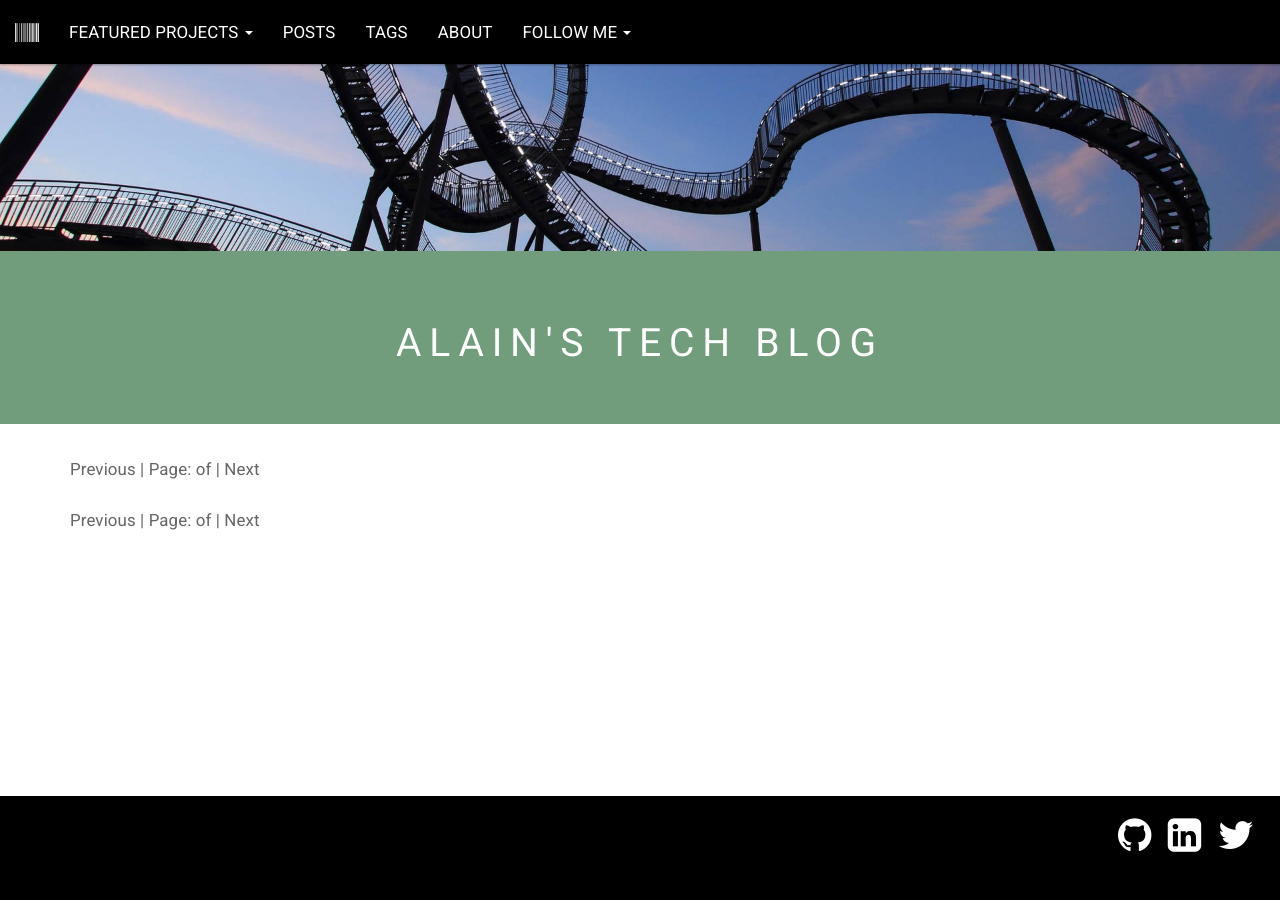
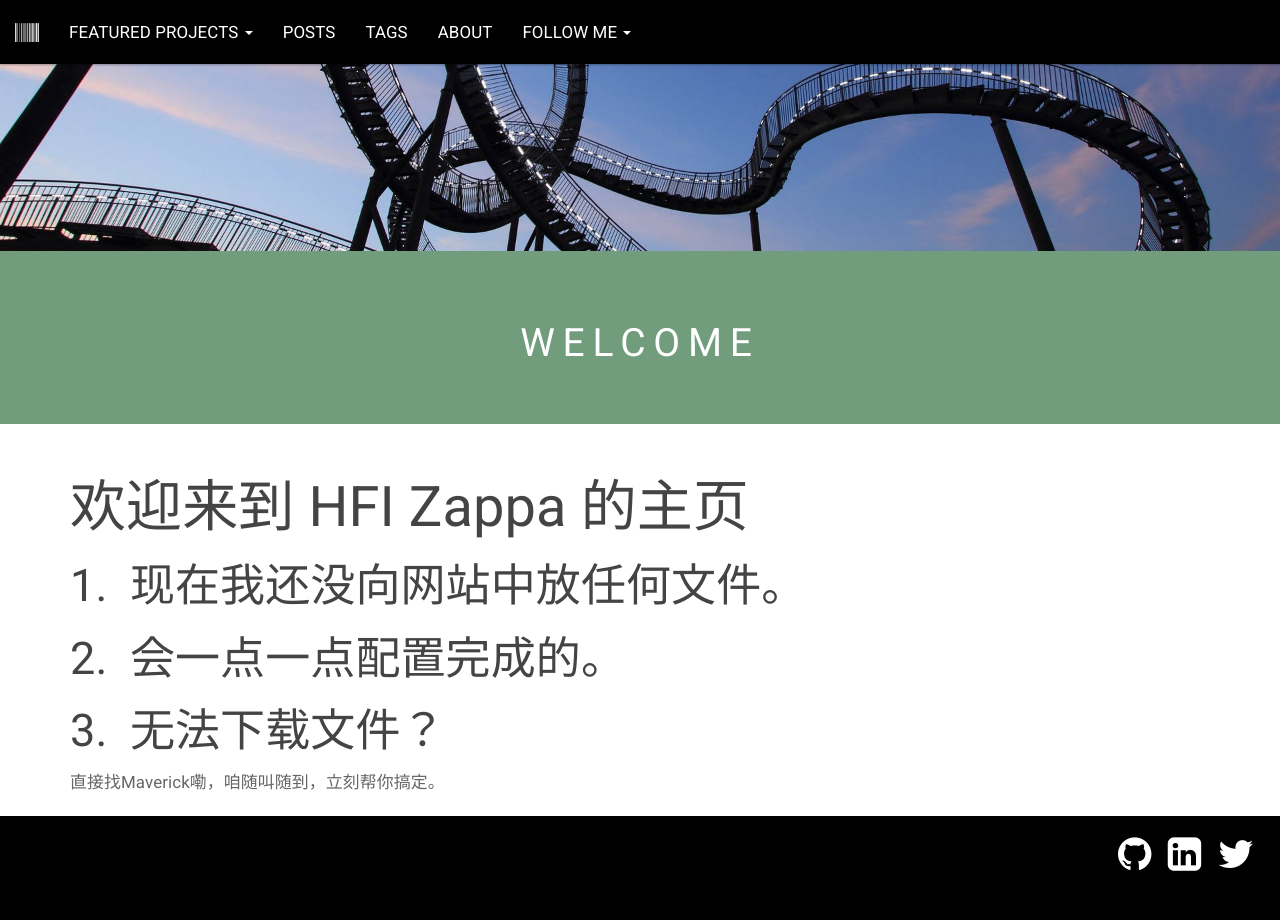
Before and after one commit to zappahfi/zappahfi.github.io, a Jekyll site: the page built from index.md, in a window 1280 px wide. Built offline with Jekyll 4.4.1, drawn with Linux system fonts in a browser that asks for light colours; comment, search, counter and statistics services are not loaded.

Commit message:
Update index.md

```diff
--- a/index.md
+++ b/index.md
@@ -1,20 +1,14 @@
-## 欢迎来到 HFI Zappa 的主页
+---
+layout: default
+title: Welcome
+---
+
+# 欢迎来到 HFI Zappa 的主页
 
 ## 现在我还没向网站中放任何文件。
 
-## 很快就好。
+## 会一点一点配置完成的。
 
-
-
-
-
-
-
-
-
-
-
-
-### 无法下载文件？
+## 无法下载文件？
 
 直接找Maverick嘞，咱随叫随到，立刻帮你搞定。
```
